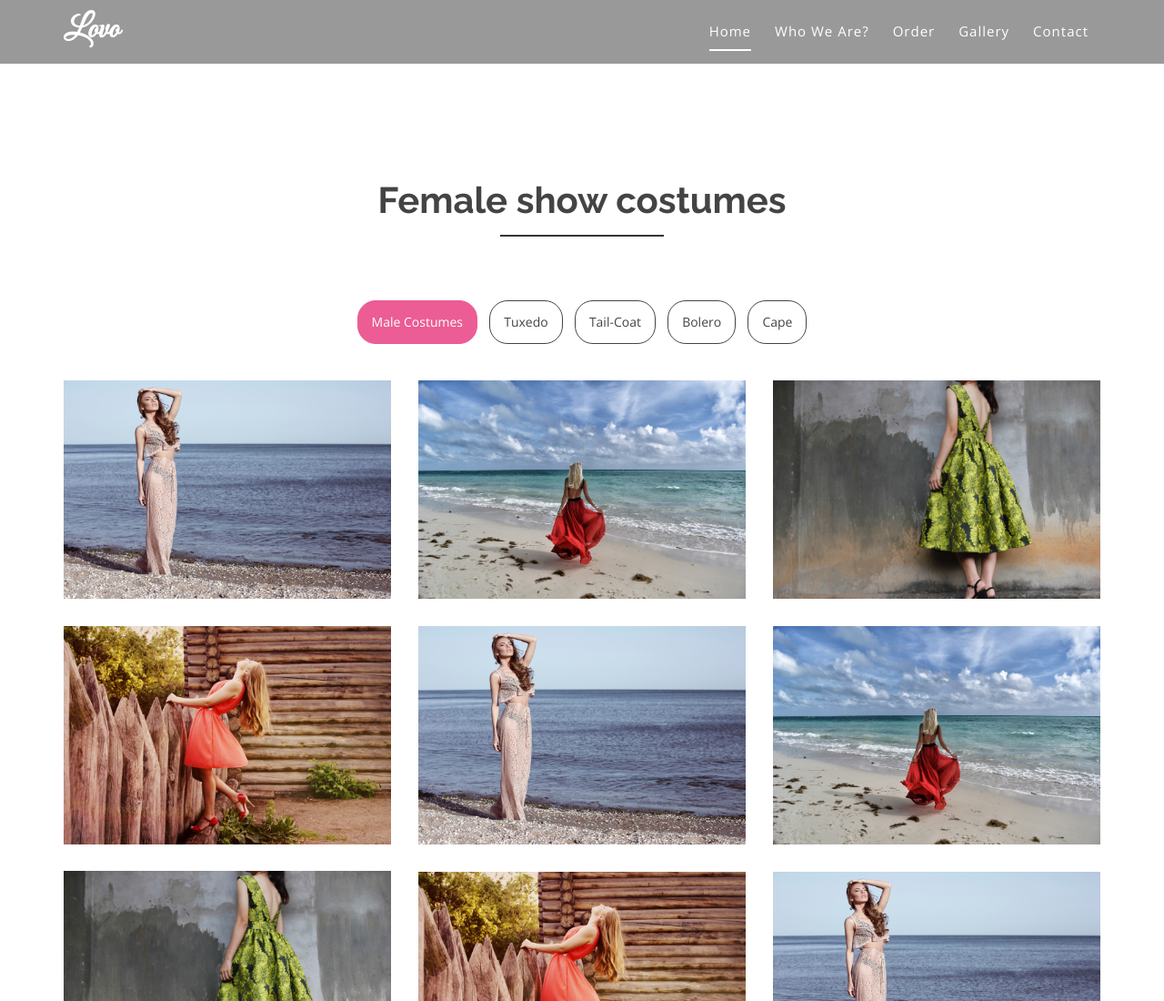
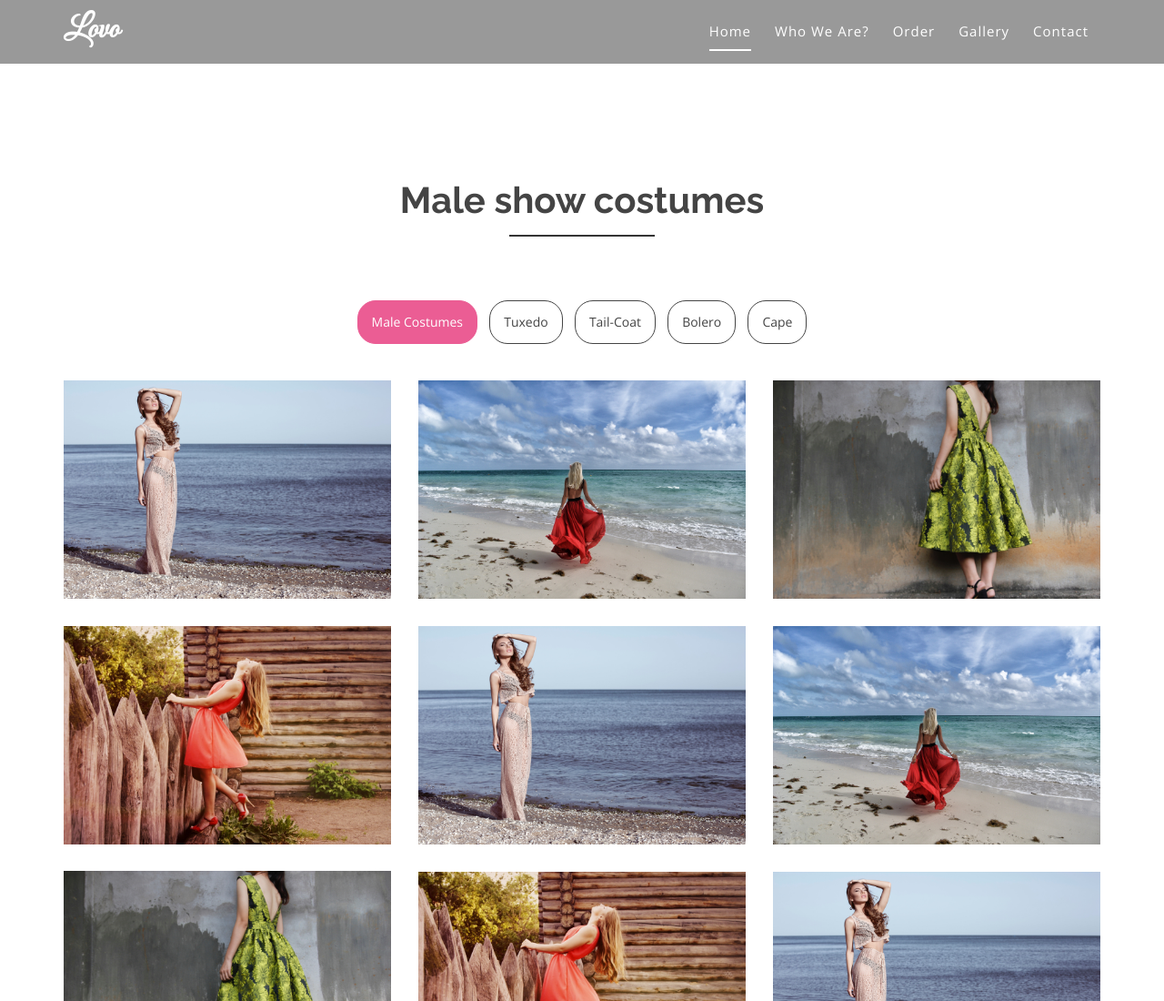
Before and after one commit to juhasztunde/Orsi, a plain HTML site: page male.html in a window 1280 px wide. Shown: the top 1100 px of the page at 91% size. Drawn offline with nearby package versions, Linux system fonts and the light colour scheme.

Commit message:
male update

```diff
--- a/male.html
+++ b/male.html
@@ -113,7 +113,7 @@
       <div class="row">
         <div class="col-lg-12 col-md-12 col-sm-12 col-xs-12">
           <div class="section-headline text-center">
-            <h2 style="padding-top: 130px;margin-bottom: 90px">Female show costumes</h2>
+            <h2 style="padding-top: 130px;margin-bottom: 90px">Male show costumes</h2>
           </div>
         </div>
       </div>
```
